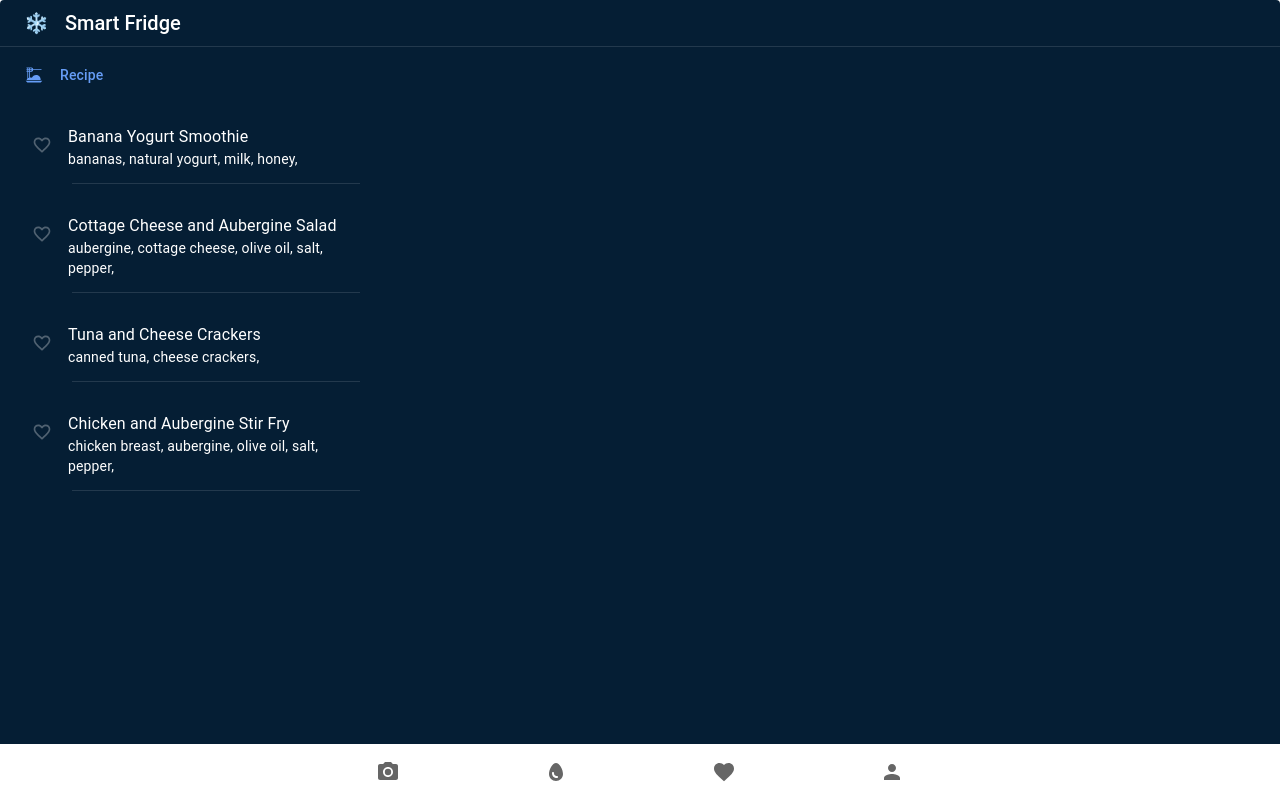
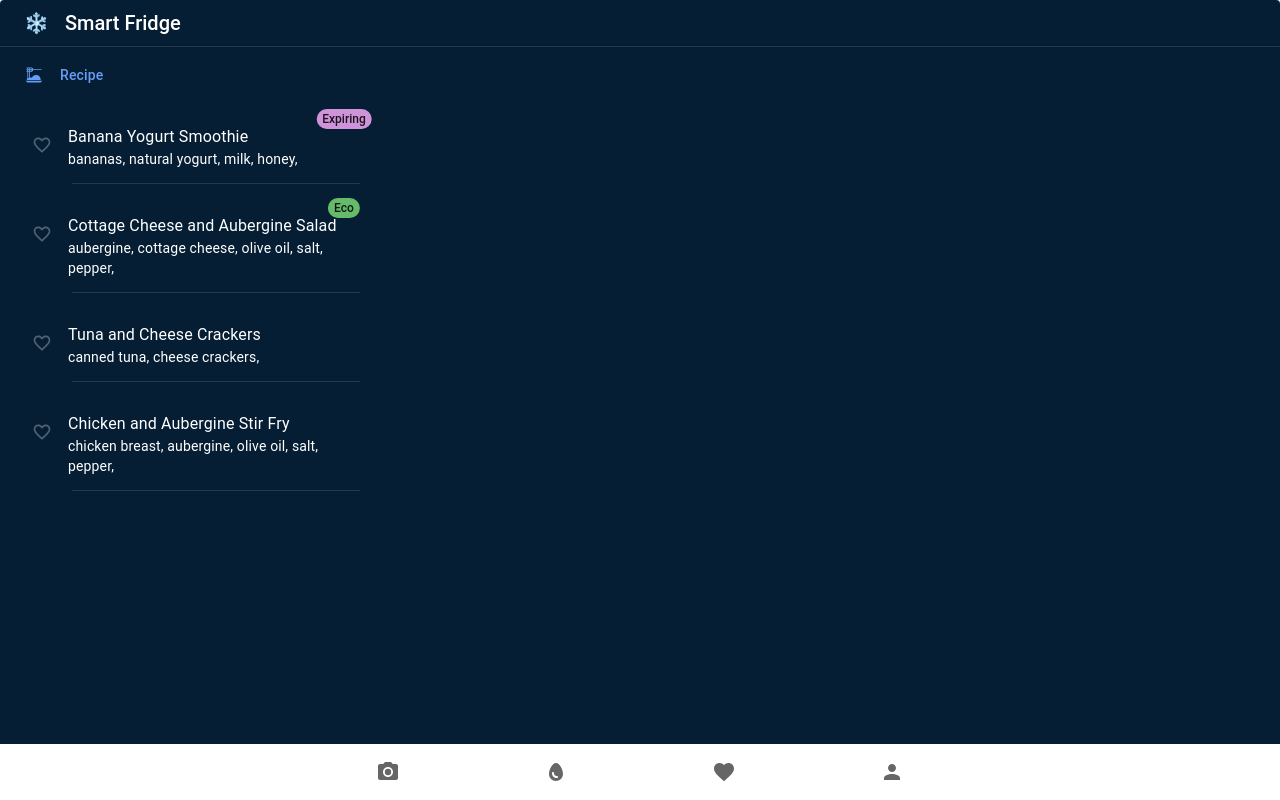
Before and after one commit to Singularity2050/SmartFridge-Client, a React (Create React App) app: page /recipes in a window 1280 px wide. Built offline with nearby package versions, Linux system fonts and the light colour scheme.

Commit message:
tes
test

```diff
--- a/src/Components/RecipeList.js
+++ b/src/Components/RecipeList.js
@@ -7,15 +7,18 @@ import ListItemAvatar from '@mui/material/ListItemAvatar';
 import Avatar from '@mui/material/Avatar';
 import Typography from '@mui/material/Typography';
 import Rating from "../Components/Rate"
+import Badge from "@mui/material/Badge";
 export default function AlignItemsList(props) {
     return (
         <List sx={{ width: '100%', maxWidth: 360, bgcolor: 'background.paper' }}>
+
             <ListItem alignItems="flex-start">
                 <Rating heart={props.heart}/>
                 <ListItemText
                     primary={props.data.foodName}
                     secondary={
                         <React.Fragment>
+
                             <Typography
                                 sx={{ display: 'inline' }}
                                 component="span"
@@ -30,8 +33,14 @@ export default function AlignItemsList(props) {
                     }
                     onClick={props.handler}
                 />
+                { props.data.remarks=="Eco" &&  <Badge  sx={{color:"white"}} badgeContent={props.data.remarks} color="success">
 
+                </Badge>}
+                { props.data.remarks=="Expiring" &&  <Badge  badgeContent={props.data.remarks} color="secondary">
+
+                </Badge>}
             </ListItem>
+
             <Divider variant="inset" component="li" />
         </List>
     );
--- a/src/DummyData/dummyFile.js
+++ b/src/DummyData/dummyFile.js
@@ -52,6 +52,7 @@ const bananaYogurtSmoothie = {
 		'Add the natural yogurt and milk to the blender and blend until smooth.',
 		'If desired, add honey to taste and blend again.',
 	],
+	remarks:"Expiring"
 };
 
 // Recipe 2: Cottage Cheese and Aubergine Salad
@@ -71,6 +72,7 @@ const cottageCheeseAubergineSalad = {
 		'Allow the aubergine to cool slightly, then combine with the cottage cheese and remaining olive oil.',
 		'Serve and enjoy!',
 	],
+	remarks:"Eco"
 };
 
 // Recipe 3: Tuna and Cheese Crackers
@@ -86,6 +88,7 @@ const tunaCheeseCrackers = {
 		'Top each cracker with a small spoonful of tuna.',
 		'Serve and enjoy!',
 	],
+	remarks:""
 };
 
 // Recipe 4: Chicken and Aubergine Stir Fry
@@ -105,6 +108,7 @@ const chickenAubergineStirFry = {
 		'Add the chicken and aubergine to the skillet and stir fry for 10-12 minutes, until the chicken is cooked through and the aubergine is tender.',
 		'Serve and enjoy!',
 	],
+	remarks:""
 };
 
 export const recipes = [
```
